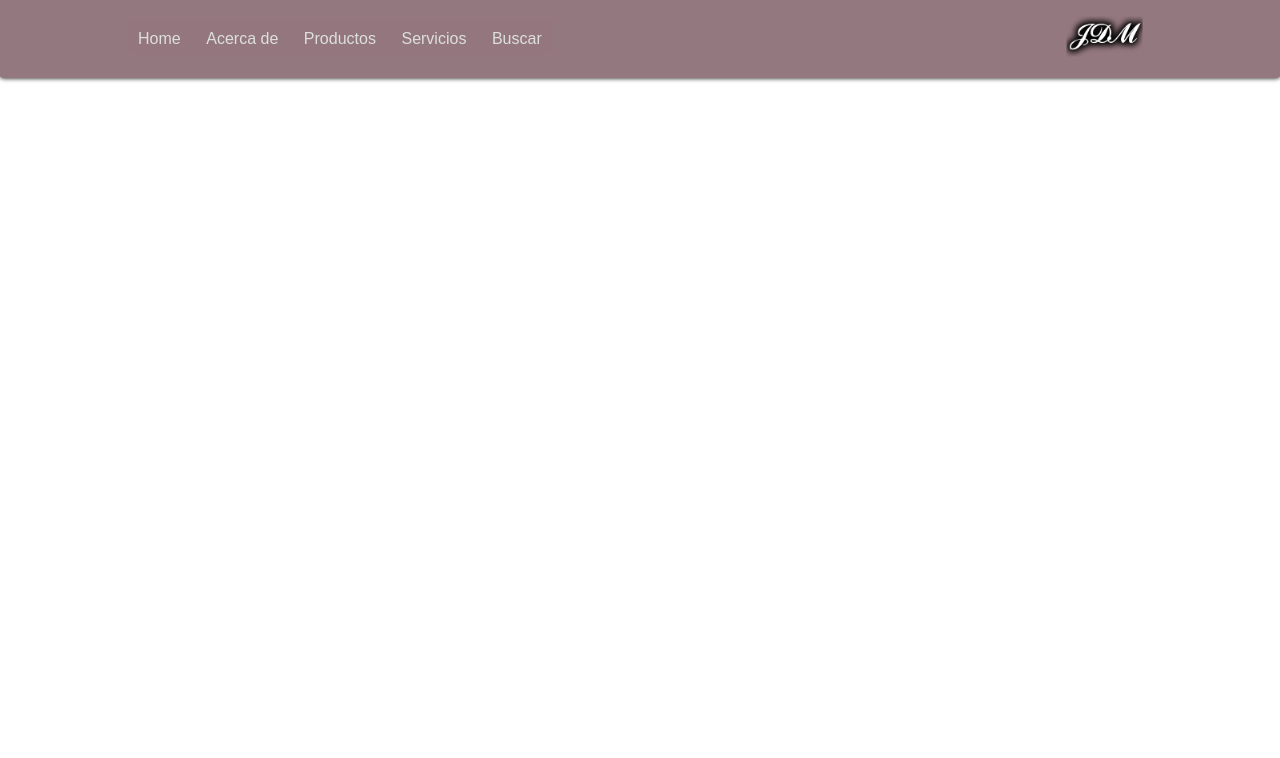
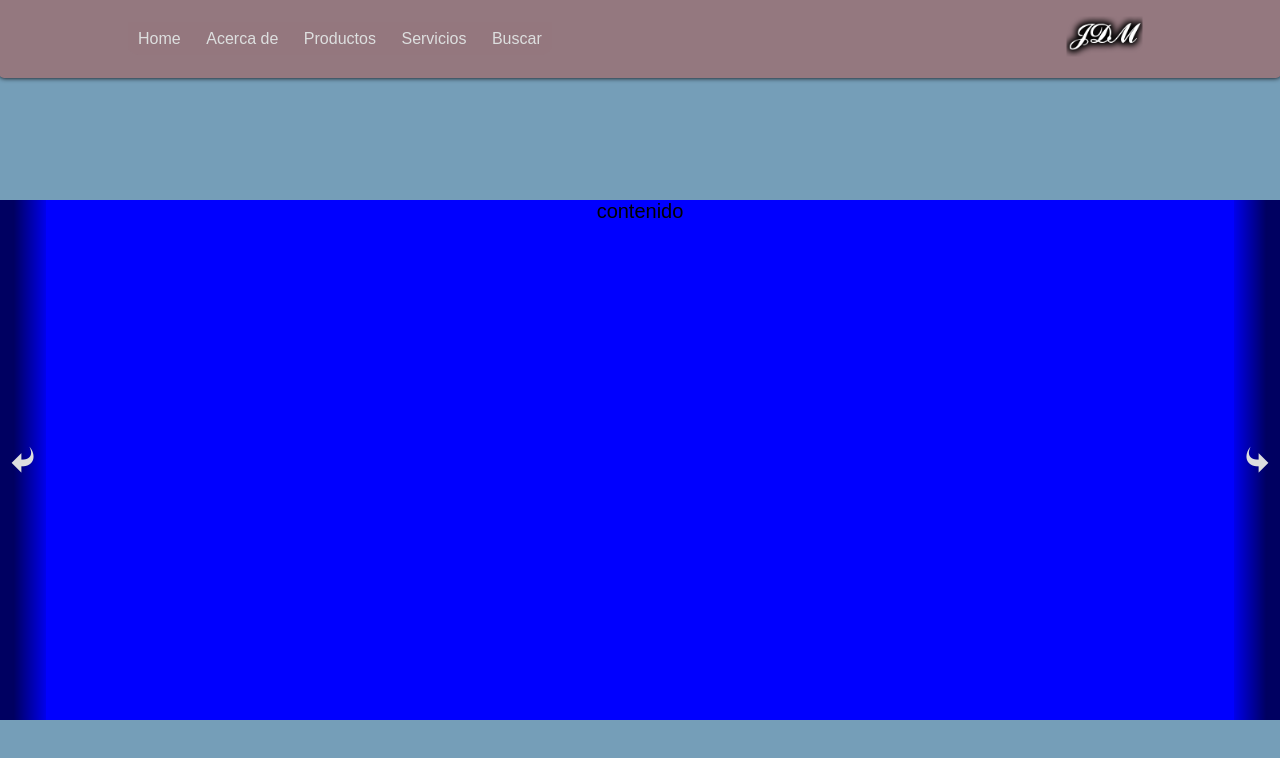
Before and after one commit to Marulito/pruebaConocimientos, a plain HTML site: page index.html in a window 1280 px wide. Drawn offline with Linux system fonts and the light colour scheme.

Commit message:
Primeros pasos de la estructuracion del main section

```diff
--- a/CSS/estilos.css
+++ b/CSS/estilos.css
@@ -9,7 +9,8 @@
 @import url("./style-fonts-icons.css");
  /*Header*/
 @import url("./Header.css");
-
+/*Main sectión*/
+@import url("./mainSection.css");
 /*---------------------------------------------*/
 :root{
 	/*Colores*/
--- /dev/null
+++ b/CSS/mainSection.css
@@ -0,0 +1,58 @@
+#Home{
+	height: 100vh;
+	background-color: var(--color-azulclaro)!important;
+}
+
+.slide{
+	position: relative;
+	top: 25%;
+	background: var(--color-azulverdoso)!important;
+	height: 65%;
+}
+
+div.arrow-left{
+	height: 100%;
+	background: rgba(0,0,0,0.62);
+	background: -moz-linear-gradient(left, rgba(0,0,0,0.62) 0%, rgba(0,0,0,0.62) 3%, rgba(0,0,0,0.62) 7%, rgba(0,0,0,0.62) 11%, rgba(0,0,0,0.62) 30%, rgba(0,0,0,0.08) 100%);
+	background: -webkit-gradient(left top, right top, color-stop(0%, rgba(0,0,0,0.62)), color-stop(3%, rgba(0,0,0,0.62)), color-stop(7%, rgba(0,0,0,0.62)), color-stop(11%, rgba(0,0,0,0.62)), color-stop(30%, rgba(0,0,0,0.62)), color-stop(100%, rgba(0,0,0,0.08)));
+	background: -webkit-linear-gradient(left, rgba(0,0,0,0.62) 0%, rgba(0,0,0,0.62) 3%, rgba(0,0,0,0.62) 7%, rgba(0,0,0,0.62) 11%, rgba(0,0,0,0.62) 30%, rgba(0,0,0,0.08) 100%);
+	background: -o-linear-gradient(left, rgba(0,0,0,0.62) 0%, rgba(0,0,0,0.62) 3%, rgba(0,0,0,0.62) 7%, rgba(0,0,0,0.62) 11%, rgba(0,0,0,0.62) 30%, rgba(0,0,0,0.08) 100%);
+	background: -ms-linear-gradient(left, rgba(0,0,0,0.62) 0%, rgba(0,0,0,0.62) 3%, rgba(0,0,0,0.62) 7%, rgba(0,0,0,0.62) 11%, rgba(0,0,0,0.62) 30%, rgba(0,0,0,0.08) 100%);
+	background: linear-gradient(to right, rgba(0,0,0,0.62) 0%, rgba(0,0,0,0.62) 3%, rgba(0,0,0,0.62) 7%, rgba(0,0,0,0.62) 11%, rgba(0,0,0,0.62) 30%, rgba(0,0,0,0.08) 100%);
+	filter: progid:DXImageTransform.Microsoft.gradient( startColorstr='#000000', endColorstr='#000000', GradientType=1 );
+	/*max-width: 100px; por el momento no aplicara esta propieda*/
+}
+
+div.arrow-right{
+	height: 100%;
+	background: rgba(0,0,0,0.08);
+	background: -moz-linear-gradient(left, rgba(0,0,0,0.08) 0%, rgba(0,0,0,0.62) 70%, rgba(0,0,0,0.62) 89%, rgba(0,0,0,0.62) 93%, rgba(0,0,0,0.62) 97%, rgba(0,0,0,0.62) 100%);
+	background: -webkit-gradient(left top, right top, color-stop(0%, rgba(0,0,0,0.08)), color-stop(70%, rgba(0,0,0,0.62)), color-stop(89%, rgba(0,0,0,0.62)), color-stop(93%, rgba(0,0,0,0.62)), color-stop(97%, rgba(0,0,0,0.62)), color-stop(100%, rgba(0,0,0,0.62)));
+	background: -webkit-linear-gradient(left, rgba(0,0,0,0.08) 0%, rgba(0,0,0,0.62) 70%, rgba(0,0,0,0.62) 89%, rgba(0,0,0,0.62) 93%, rgba(0,0,0,0.62) 97%, rgba(0,0,0,0.62) 100%);
+	background: -o-linear-gradient(left, rgba(0,0,0,0.08) 0%, rgba(0,0,0,0.62) 70%, rgba(0,0,0,0.62) 89%, rgba(0,0,0,0.62) 93%, rgba(0,0,0,0.62) 97%, rgba(0,0,0,0.62) 100%);
+	background: -ms-linear-gradient(left, rgba(0,0,0,0.08) 0%, rgba(0,0,0,0.62) 70%, rgba(0,0,0,0.62) 89%, rgba(0,0,0,0.62) 93%, rgba(0,0,0,0.62) 97%, rgba(0,0,0,0.62) 100%);
+	background: linear-gradient(to right, rgba(0,0,0,0.08) 0%, rgba(0,0,0,0.62) 70%, rgba(0,0,0,0.62) 89%, rgba(0,0,0,0.62) 93%, rgba(0,0,0,0.62) 97%, rgba(0,0,0,0.62) 100%);
+	filter: progid:DXImageTransform.Microsoft.gradient( startColorstr='#000000', endColorstr='#000000', GradientType=1 );
+}
+
+div.arrow-left,
+div.arrow-right{
+ display: flex;
+ align-items: center;
+}
+
+div.arrow-left>span,
+div.arrow-right>span{
+	font-size: 1.3rem;
+	color: var(--color-gainboro)!important;
+	margin: 0 .5rem;
+}
+
+
+div.content-slide{
+	background-color: blue;
+	height: 100%;
+	display: flex;
+	justify-content: space-between;
+	/*width: 50%;*/
+}
--- a/CSS/style-fonts-icons.css
+++ b/CSS/style-fonts-icons.css
@@ -1,10 +1,10 @@
 @font-face {
   font-family: 'icomoon';
-  src:  url('../fonts/icomoon.eot?ea4fav');
-  src:  url('../fonts/icomoon.eot?ea4fav#iefix') format('embedded-opentype'),
-    url('../fonts/icomoon.ttf?ea4fav') format('truetype'),
-    url('../fonts/icomoon.woff?ea4fav') format('woff'),
-    url('../fonts/icomoon.svg?ea4fav#icomoon') format('svg');
+  src:  url('../fonts/icomoon.eot?54rpzh');
+  src:  url('../fonts/icomoon.eot?54rpzh#iefix') format('embedded-opentype'),
+    url('../fonts/icomoon.ttf?54rpzh') format('truetype'),
+    url('../fonts/icomoon.woff?54rpzh') format('woff'),
+    url('../fonts/icomoon.svg?54rpzh#icomoon') format('svg');
   font-weight: normal;
   font-style: normal;
   font-display: block;
@@ -25,21 +25,39 @@
   -moz-osx-font-smoothing: grayscale;
 }
 
-.icon-cross:before {
+.icon-forward:before {
   content: "\e901";
 }
-.icon-cancel:before {
+.icon-right:before {
   content: "\e901";
 }
-.icon-close:before {
+.icon-arrow-right:before {
   content: "\e901";
 }
+.icon-reply:before {
+  content: "\e900";
+}
+.icon-left:before {
+  content: "\e900";
+}
+.icon-arrow-left:before {
+  content: "\e900";
+}
+.icon-cross:before {
+  content: "\e902";
+}
+.icon-cancel:before {
+  content: "\e902";
+}
+.icon-close:before {
+  content: "\e902";
+}
 .icon-quit:before {
-  content: "\e901";
+  content: "\e902";
 }
 .icon-remove:before {
-  content: "\e901";
+  content: "\e902";
 }
 .icon-menu:before {
-  content: "\e900";
+  content: "\e903";
 }
--- a/index.html
+++ b/index.html
@@ -31,6 +31,22 @@
 			</div>
 		</div>
 	</header>
+	<!-- Main section "Home" -->
+	<section id="Home">
+		<div class="slide">
+			<div class="content-slide">
+				<div class="arrow-left">
+					<span class="icon-left"></span>
+				</div>
+				<div class="contenido">
+					contenido
+				</div>
+				<div class="arrow-right">
+					<span class="icon-right"></span>
+				</div>
+			</div>
+		</div>
+	</section>
 <!-- Scrit Main JS -->
 <script src="JS/scriptMain.js"></script>
 </body>
```
Also changed, not shown: fonts/icomoon.ttf, fonts/icomoon.woff, 3 other files.
